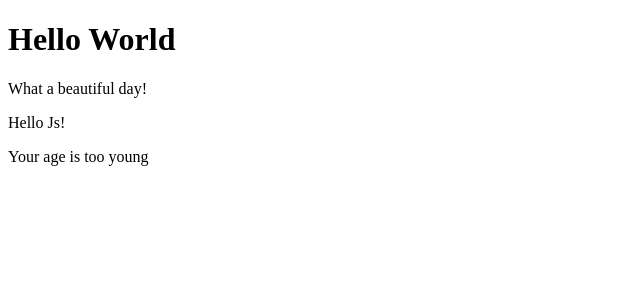
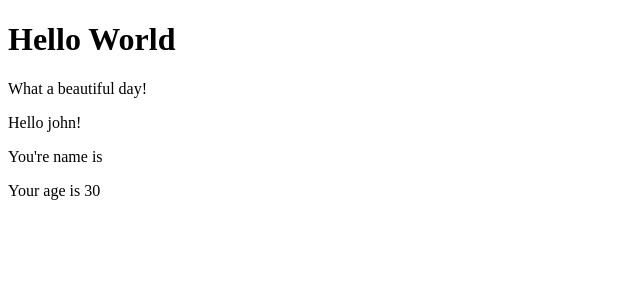
Before and after one commit to dens90/react-exercises, a React (Create React App) app: page / in a window 1280 px wide. Shown: the top 300 px of the page, without its empty margins (0-640 px from the left). Built offline with nearby package versions, Linux system fonts and the light colour scheme.

Commit message:
conditional-rendering-04

```diff
--- a/src/Age.js
+++ b/src/Age.js
@@ -5,6 +5,7 @@ export class Age extends React.Component{
     render(){
         return(
             <div>
+                <p>You're name is {this.props.name}</p>
              <p>Your age is {this.props.age || 30} </p>
             </div>
 
--- a/src/App.js
+++ b/src/App.js
@@ -8,7 +8,7 @@ export class App extends React.Component{
         return(
             <div>
                 <Hello name={<strong>React</strong>} />
-                <Welcome age={11}/>
+                <Welcome name='john' age={19}/>
             </div>
         )
     }
--- a/src/Welcome.js
+++ b/src/Welcome.js
@@ -3,11 +3,13 @@ import { Age } from "./Age";
 
 export class Welcome extends React.Component {
   render() {
-    return(
+    return (
       <div>
-       <p>Hello {this.props.name || "Js"}!</p>
-        <Age age={this.props.age > 18 && this.props.age < 65? this.props.age : 'too young'}/>
-       </div>
+        <p>Hello {this.props.name || "js"}!</p>
+        {this.props.age > 18 &&
+          this.props.age < 65 &&
+          this.props.name === "john" && <Age />}
+      </div>
     );
   }
 }
```
